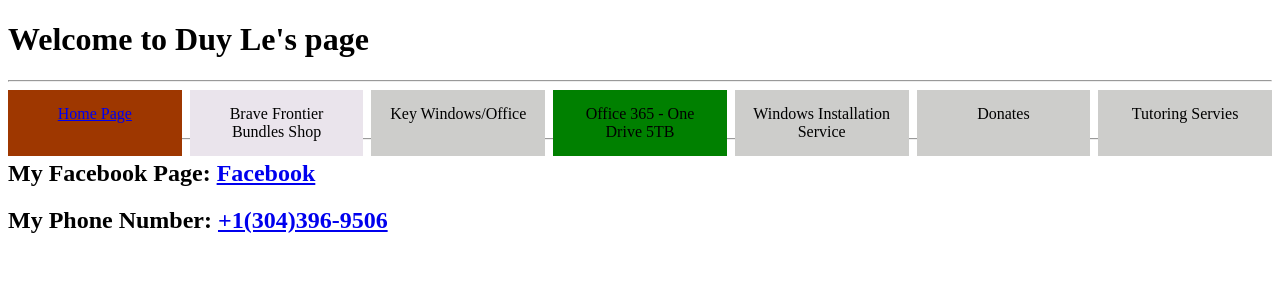
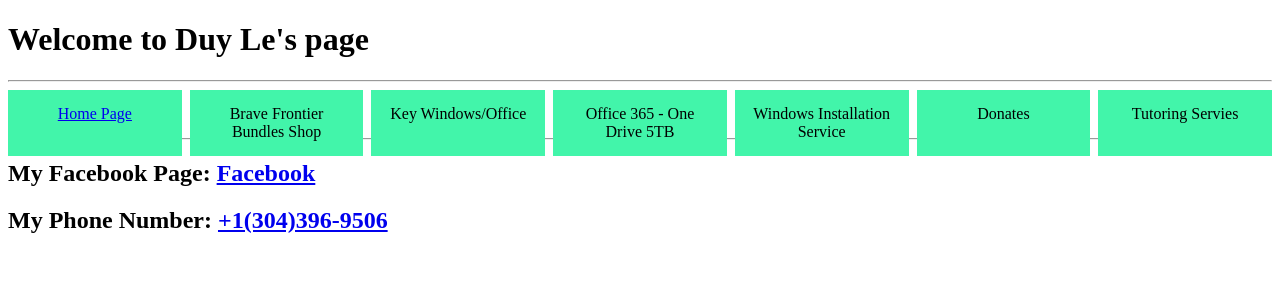
Before and after one commit to yuukikun002/yuukikun002.com, a PHP site: page / in a window 1280 px wide. Shown: the top 300 px of the page. Run offline with PHP 8.4, Linux system fonts and the light colour scheme.

Commit message:
Update 3

```diff
--- a/first_structure.css
+++ b/first_structure.css
@@ -28,47 +28,47 @@ div{
 
 .one{
   grid-area: one;
-  background-color: #9e3700;
+  background-color: #42f5aa;
   text-align: center;
   padding: 15px;
 }
 
 .two{
   grid-area: two;
-  background-color: #eae4ec;
+  background-color: #42f5aa;
   text-align: center;
   padding: 15px;
 }
 
 .three{
   grid-area: three;
-  background-color: #cdcdcb;
+  background-color: #42f5aa;
   text-align: center;
   padding: 15px;
 }
 
 .four{
   grid-area: four;
-  background-color: green;
+  background-color: #42f5aa;
   text-align: center;
   padding: 15px;
 }
 
 .five{
   grid-area: five;
-  background-color: #cdcdcb;
+  background-color: #42f5aa;
   text-align: center;
   padding: 15px;
 }
 .six{
   grid-area: six;
-  background-color: #cdcdcb;
+  background-color: #42f5aa;
   text-align: center;
   padding: 15px;
 }
 .seven{
   grid-area: seven;
-  background-color: #cdcdcb;
+  background-color: #42f5aa;
   text-align: center;
   padding: 15px;
 }
--- a/index.html
+++ b/index.html
@@ -16,7 +16,7 @@
         </div>
 
         <div class="grid">
-        <div class="one"><a href="index.html"> Home Page</a></div>
+        <div class="one"><a href="index.html" target="_blank"> Home Page</a></div>
 	    <div class="two">Brave Frontier Bundles Shop</div>
 	    <div class="three">Key Windows/Office</div>
 	    <div class="four">Office 365 - One Drive 5TB</div>
```
